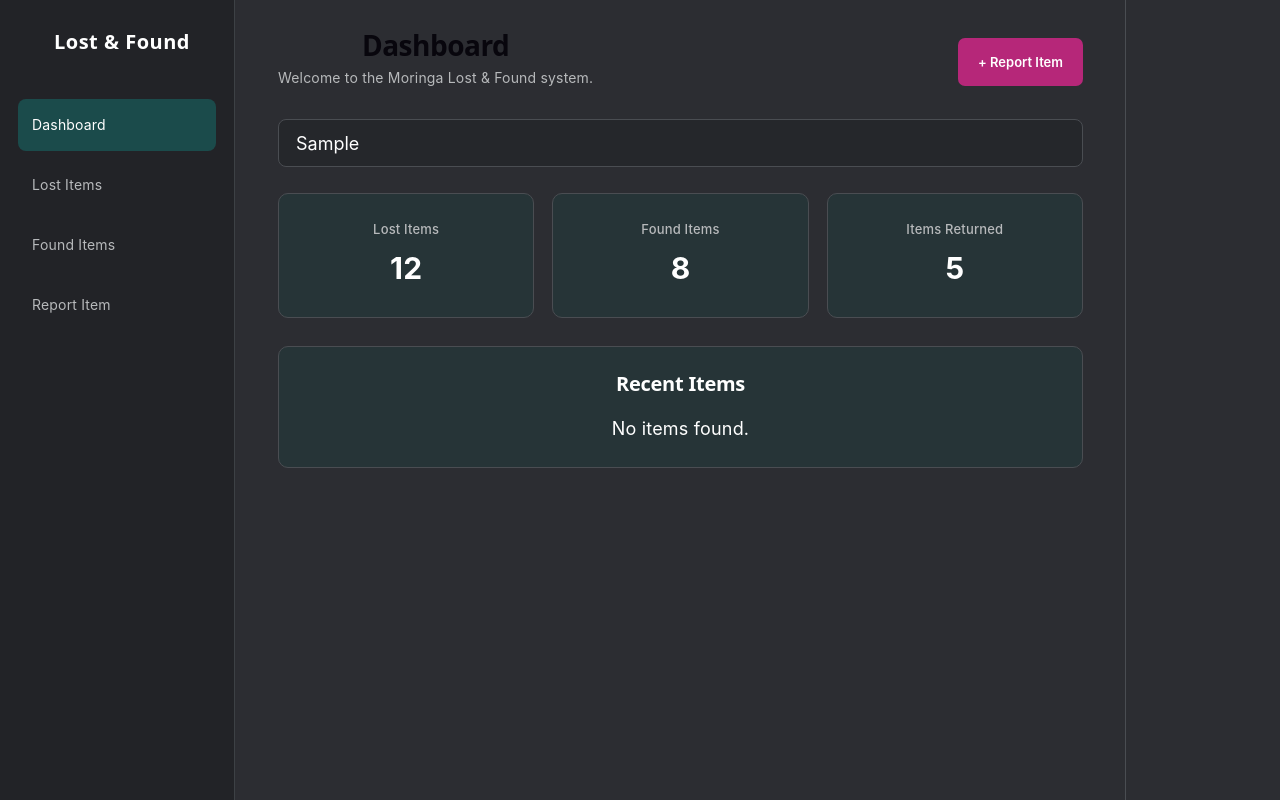
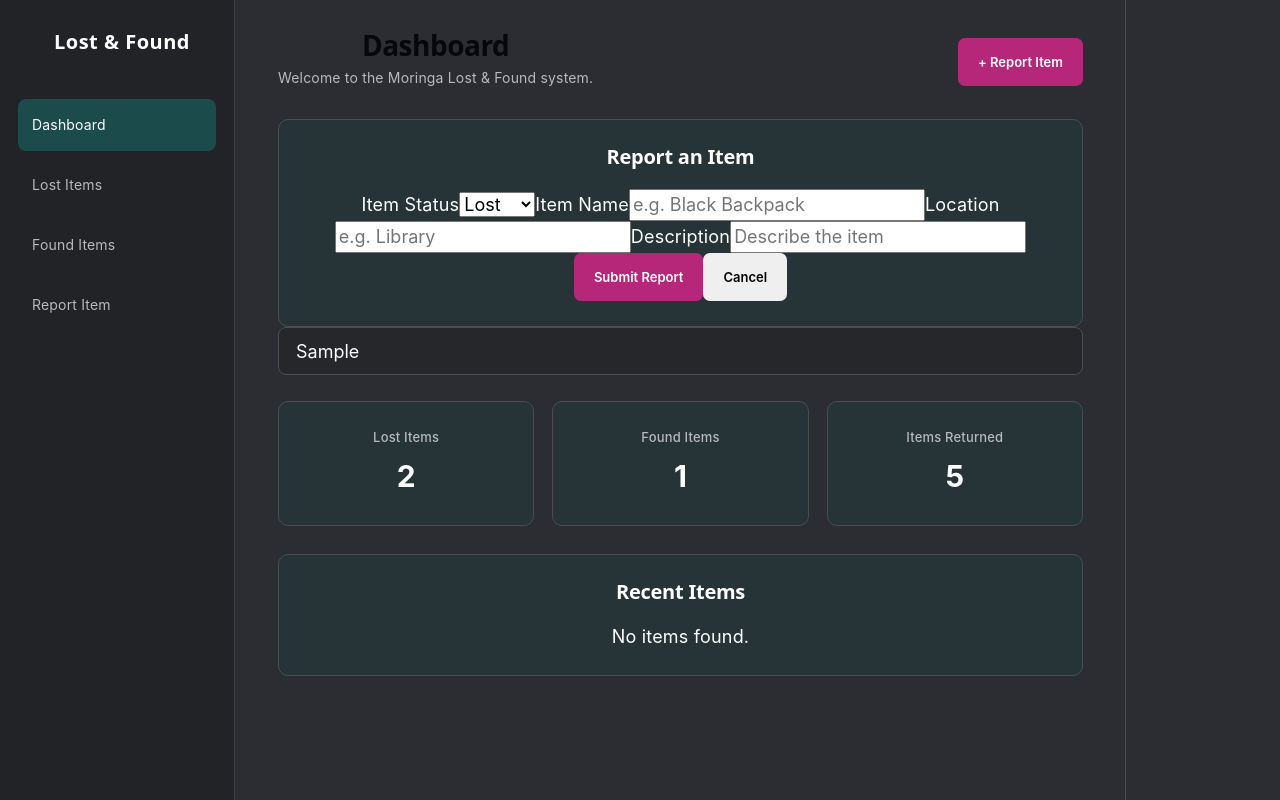
Before and after one commit to calvinwainaina-07/moringalostandfound, a React app in the folder frontend/: page / in a window 1280 px wide. Both pictures are taken after typing "Sample" into the empty fields and a click on the button "+ Report Item". Built offline with nearby package versions, Linux system fonts and the light colour scheme; the HTML template or start-up script is replaced by a standard one.

Commit message:
Add report item functionality

```diff
--- a/frontend/src/App.jsx
+++ b/frontend/src/App.jsx
@@ -3,8 +3,9 @@ import "./App.css"
 
 function App() {
   const [searchTerm, setSearchTerm] = useState("")
+  const [showForm, setShowForm] = useState(false)
 
-  const items = [
+  const [items, setItems] = useState([
     {
       status: "LOST",
       name: "Black Backpack",
@@ -23,7 +24,14 @@ function App() {
       location: "Cafeteria",
       details: "Reported recently",
     },
-  ]
+  ])
+
+  const [formData, setFormData] = useState({
+    status: "LOST",
+    name: "",
+    location: "",
+    details: "",
+  })
 
   const filteredItems = items.filter((item) =>
     `${item.name} ${item.location} ${item.status}`
@@ -31,8 +39,45 @@ function App() {
       .includes(searchTerm.toLowerCase())
   )
 
+  function handleChange(event) {
+    const { name, value } = event.target
+
+    setFormData({
+      ...formData,
+      [name]: value,
+    })
+  }
+
+  function handleSubmit(event) {
+    event.preventDefault()
+
+    if (!formData.name || !formData.location || !formData.details) {
+      return
+    }
+
+    setItems([
+      ...items,
+      {
+        status: formData.status,
+        name: formData.name,
+        location: formData.location,
+        details: formData.details,
+      },
+    ])
+
+    setFormData({
+      status: "LOST",
+      name: "",
+      location: "",
+      details: "",
+    })
+
+    setShowForm(false)
+  }
+
   return (
     <div className="dashboard">
+
       <aside className="sidebar">
         <h2>Lost & Found</h2>
 
@@ -40,21 +85,104 @@ function App() {
           <a href="#" className="active">Dashboard</a>
           <a href="#">Lost Items</a>
           <a href="#">Found Items</a>
-          <a href="#">Report Item</a>
+
+          <a
+            href="#"
+            onClick={(event) => {
+              event.preventDefault()
+              setShowForm(true)
+            }}
+          >
+            Report Item
+          </a>
         </nav>
       </aside>
 
       <main className="main-content">
+
         <header className="dashboard-header">
           <div>
             <h1>Dashboard</h1>
             <p>Welcome to the Moringa Lost & Found system.</p>
           </div>
 
-          <button className="btn btn-primary">
+          <button
+            className="btn btn-primary"
+            onClick={() => setShowForm(true)}
+          >
             + Report Item
           </button>
         </header>
+
+        {showForm && (
+          <section className="items-section">
+            <h2>Report an Item</h2>
+
+            <form onSubmit={handleSubmit}>
+
+              <label>
+                Item Status
+                <select
+                  name="status"
+                  value={formData.status}
+                  onChange={handleChange}
+                >
+                  <option value="LOST">Lost</option>
+                  <option value="FOUND">Found</option>
+                </select>
+              </label>
+
+              <label>
+                Item Name
+                <input
+                  type="text"
+                  name="name"
+                  value={formData.name}
+                  onChange={handleChange}
+                  placeholder="e.g. Black Backpack"
+                />
+              </label>
+
+              <label>
+                Location
+                <input
+                  type="text"
+                  name="location"
+                  value={formData.location}
+                  onChange={handleChange}
+                  placeholder="e.g. Library"
+                />
+              </label>
+
+              <label>
+                Description
+                <input
+                  type="text"
+                  name="details"
+                  value={formData.details}
+                  onChange={handleChange}
+                  placeholder="Describe the item"
+                />
+              </label>
+
+              <button
+                type="submit"
+                className="btn btn-primary"
+              >
+                Submit Report
+              </button>
+
+              <button
+                type="button"
+                className="btn"
+                onClick={() => setShowForm(false)}
+              >
+                Cancel
+              </button>
+
+            </form>
+          </section>
+        )}
 
         <input
           className="search-bar"
@@ -65,48 +193,72 @@ function App() {
         />
 
         <section className="cards">
+
           <div className="card">
             <h3>Lost Items</h3>
-            <div className="number">12</div>
+            <div className="number">
+              {items.filter((item) => item.status === "LOST").length}
+            </div>
           </div>
 
           <div className="card">
             <h3>Found Items</h3>
-            <div className="number">8</div>
+            <div className="number">
+              {items.filter((item) => item.status === "FOUND").length}
+            </div>
           </div>
 
           <div className="card">
             <h3>Items Returned</h3>
             <div className="number">5</div>
           </div>
+
         </section>
 
         <section className="items-section">
+
           <h2>Recent Items</h2>
 
           <div className="item-grid">
+
             {filteredItems.map((item) => (
-              <div className="item-card" key={item.name}>
+
+              <div className="item-card" key={`${item.name}-${item.location}`}>
+
                 <span
                   className={`status ${
-                    item.status === "LOST" ? "lost" : "found"
+                    item.status === "LOST"
+                      ? "lost"
+                      : "found"
                   }`}
                 >
                   {item.status}
                 </span>
 
                 <h3>{item.name}</h3>
-                <p>Location: {item.location}</p>
-                <p>{item.details}</p>
+
+                <p>
+                  Location: {item.location}
+                </p>
+
+                <p>
+                  {item.details}
+                </p>
+
               </div>
+
             ))}
+
           </div>
 
           {filteredItems.length === 0 && (
             <p>No items found.</p>
           )}
+
         </section>
+
       </main>
+
     </div>
   )
 }
```
